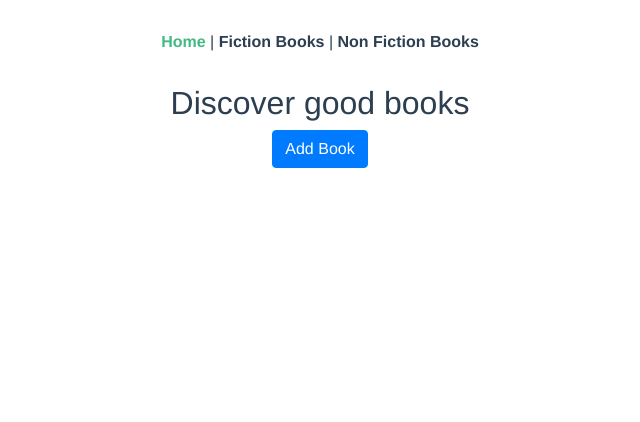
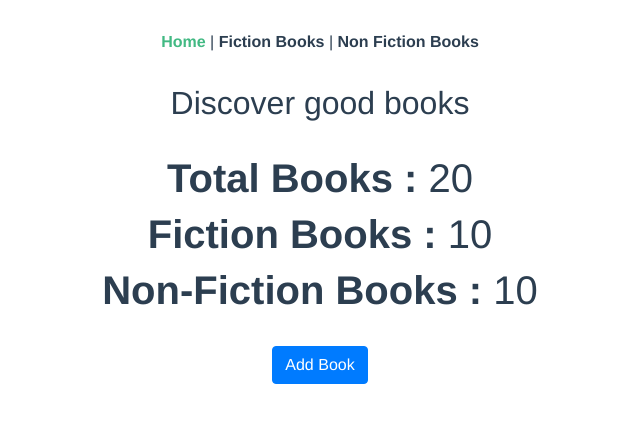
Before and after one commit to aamirshaikh7/vue--novel-local-api, a Vue app: page / in a window 1280 px wide. Shown: the top 422 px of the page, without its empty margins (320-960 px from the left). Built offline with nearby package versions, Linux system fonts and the light colour scheme.

Commit message:
Displaying total and each type/category book

```diff
--- /dev/null
+++ b/src/store/getters.js
@@ -0,0 +1,17 @@
+export default {
+  booksCount: (state) => {
+    return state.fictionbooks.length + state.nonfictionbooks.length
+  },
+
+  getAllFictionbooks: (state) => {
+    return state.books.filter((book) => {
+      return book.type === 'Fiction'
+    })
+  },
+
+  getAllNonFictionbooks: (state) => {
+    return state.books.filter((book) => {
+      return book.type === 'Non-Fiction'
+    })
+  }
+}
--- a/src/store/index.js
+++ b/src/store/index.js
@@ -4,6 +4,7 @@ import Vuex from 'vuex'
 import state from './state'
 import mutations from './mutations'
 import actions from './actions'
+import getters from './getters'
 
 Vue.use(Vuex)
 
@@ -11,5 +12,6 @@ export default new Vuex.Store({
   state,
   mutations,
   actions,
+  getters,
   modules: {}
 })
--- a/src/store/state.js
+++ b/src/store/state.js
@@ -3,5 +3,6 @@ import nonfictionbooks from '../data/nonfictionbooks'
 
 export default {
   fictionbooks,
-  nonfictionbooks
+  nonfictionbooks,
+  books: [...fictionbooks, ...nonfictionbooks]
 }
--- a/src/views/Home.vue
+++ b/src/views/Home.vue
@@ -1,6 +1,11 @@
 <template>
   <div class="home">
     <h2>Discover good books</h2>
+    <br>
+    <h1><strong>Total Books : </strong>{{ booksCount }}</h1>
+    <h1><strong>Fiction Books : </strong>{{ getAllFictionbooks.length }}</h1>
+    <h1><strong>Non-Fiction Books : </strong>{{ getAllNonFictionbooks.length }}</h1>
+    <br>
     <button @click="toggleBookForm" class="btn btn-primary">Add Book</button>
 
     <b-form class="transition" @submit.prevent="handleSubmit" v-if="showBookForm">
@@ -40,7 +45,7 @@
 </template>
 
 <script>
-import { mapActions } from 'vuex'
+import { mapActions, mapGetters } from 'vuex'
 
 export default {
   name: 'Home',
@@ -54,6 +59,14 @@ export default {
         isbn: 0
       }
     }
+  },
+
+  computed: {
+    ...mapGetters([
+      'booksCount',
+      'getAllFictionbooks',
+      'getAllNonFictionbooks'
+    ])
   },
 
   methods: {
```
